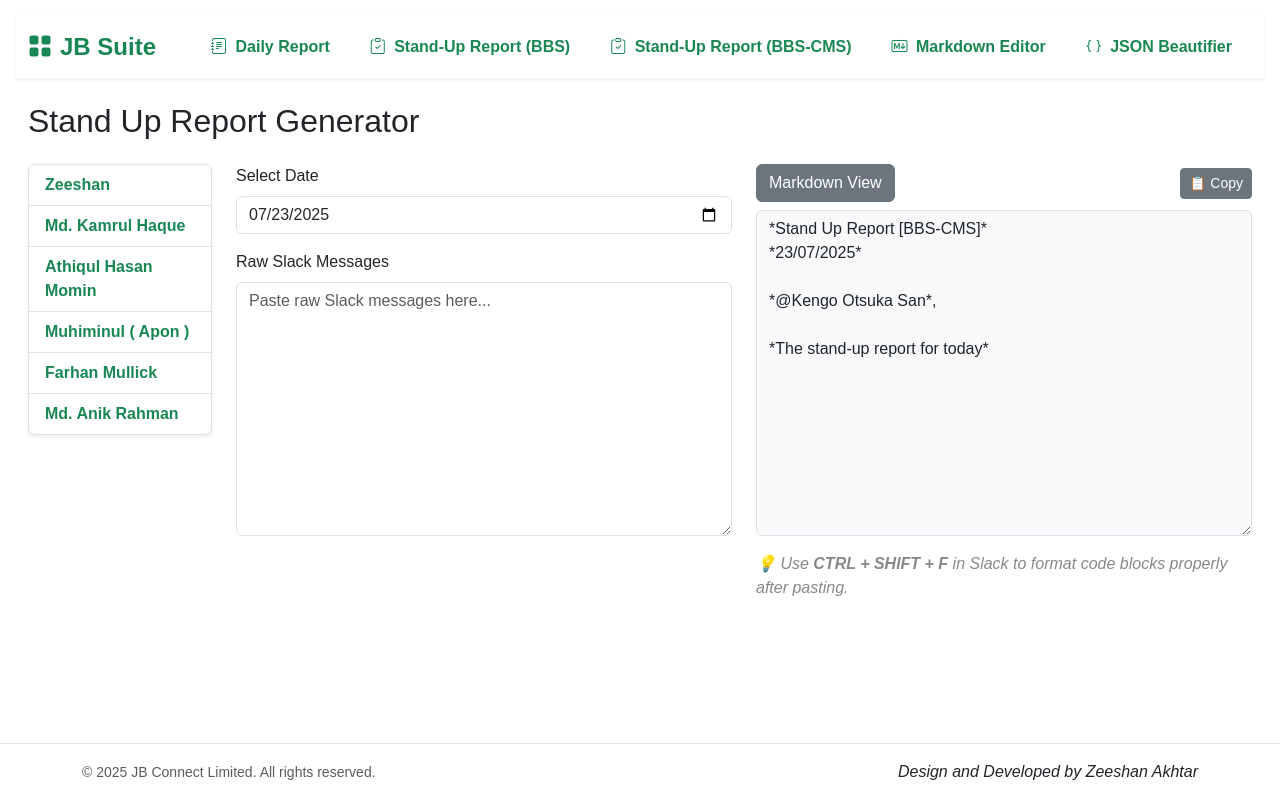
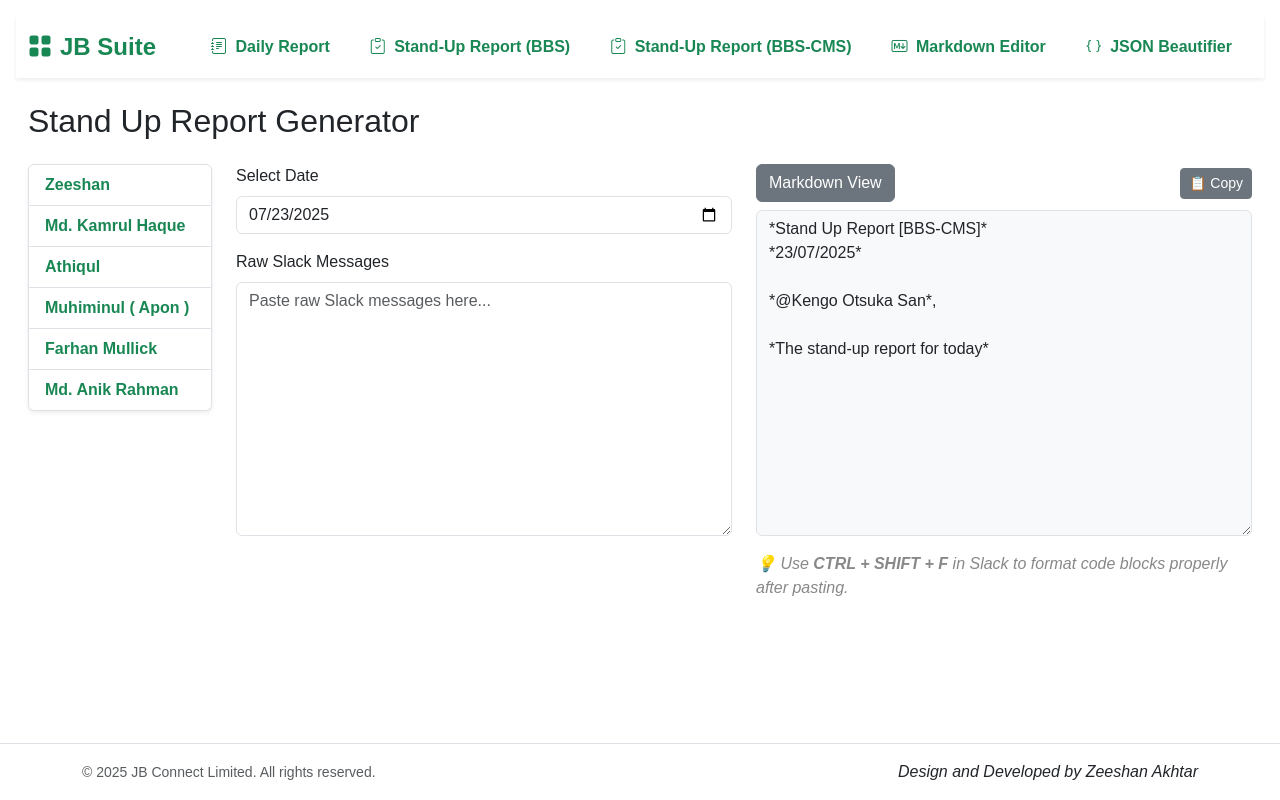
Before and after one commit to Zeeshan0811/standup-report-generator, a Next.js app: page /standup-report-bbs-cms in a window 1280 px wide. Built offline with nearby package versions, Linux system fonts and the light colour scheme.

Commit message:
chore: atiqul vai name is updated

```diff
--- a/pages/standup-report-bbs-cms.jsx
+++ b/pages/standup-report-bbs-cms.jsx
@@ -5,7 +5,7 @@ const standup_report_bbs_cms = () => {
     const nameOrder = [
         "Zeeshan",
         "Md. Kamrul Haque",
-        "Athiqul Hasan Momin ",
+        "Athiqul",
         "Muhiminul ( Apon )",
         "Farhan Mullick",
         "Md. Anik Rahman",
```
